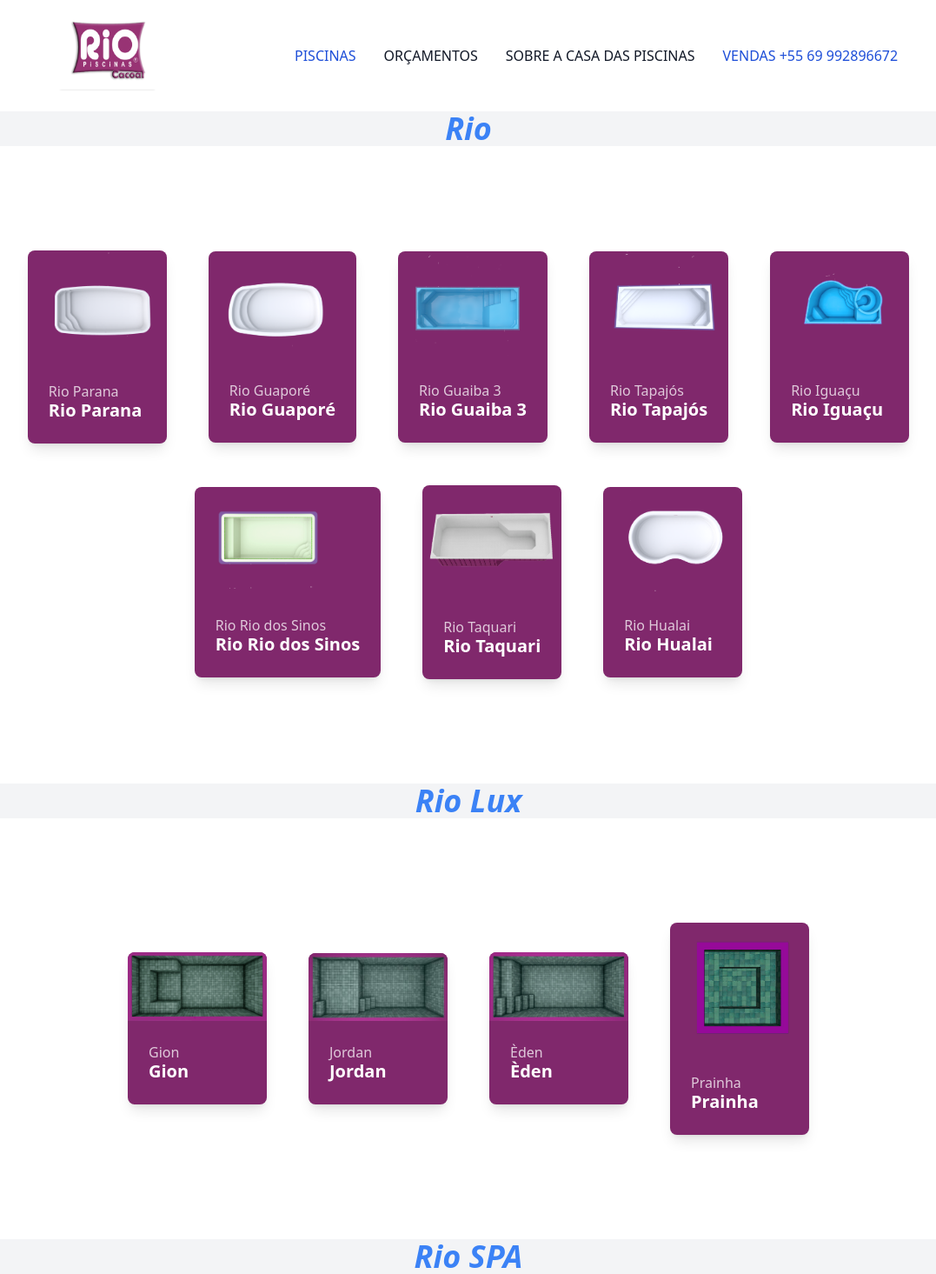
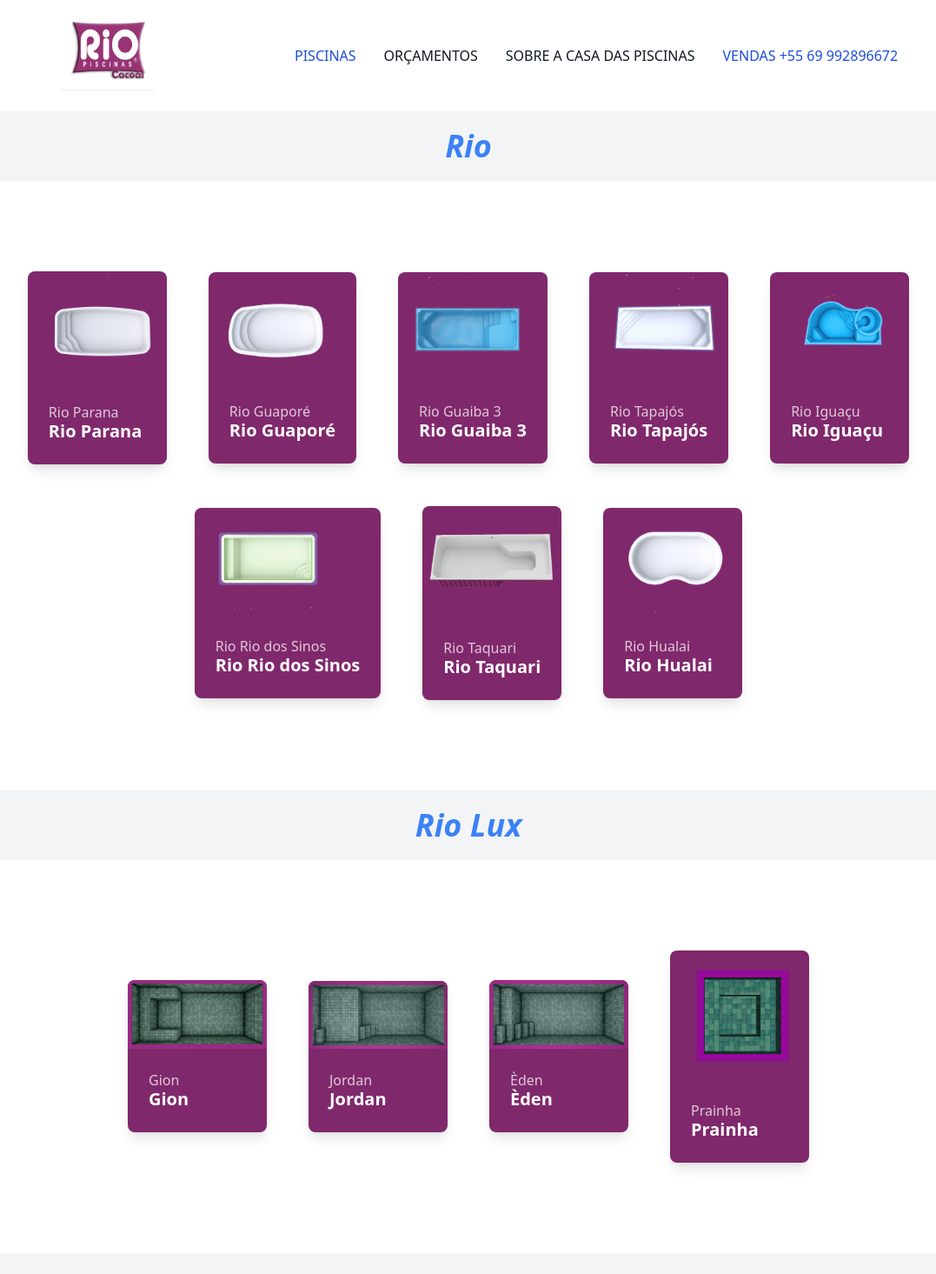
Before and after one commit to Anderson2022/CasaDasPiscinas, a Vue app: page /stock in a window 1280 px wide. Shown: the top 1465 px of the page at 87% size, without its empty margins (101-1178 px from the left). Built offline with nearby package versions, Linux system fonts and the light colour scheme.

Commit message:
feat: insert image

```diff
--- a/src/components/StockPage.vue
+++ b/src/components/StockPage.vue
@@ -38,24 +38,24 @@
 
 <!-- Produtos.vue -->
 <template>
-  <div class="w-screen h-10 flex items-center justify-center bg-gray-100">
+  <div class="w-screen h-20 flex items-center justify-center bg-gray-100">
     <h1 class="text-blue-500 font-bold italic text-4xl">Rio <span class="text-pool-500"></span></h1>
   </div>
-  <div class="p-24 flex flex-wrap items-center justify-center">
+  <div class="p-20 flex flex-wrap items-center justify-center">
     <ProductCard v-for="produto in produtos" :key="produto.id" :produto="produto" />
   </div>
 
-  <div class="w-screen h-10 flex items-center justify-center bg-gray-100">
+  <div class="w-screen h-20 flex items-center justify-center bg-gray-100">
     <h1 class="text-blue-500 font-bold italic text-4xl">
       Rio <span class="text-pool-500">Lux</span>
     </h1>
   </div>
 
-  <div class="p-24 flex flex-wrap items-center justify-center">
+  <div class="p-20 flex flex-wrap items-center justify-center">
     <ProductCardLux v-for="produto1 in produtosLLux" :key="produto1.id" :produto1="produto1" />
   </div>
 
-  <div class="w-screen h-10 flex items-center justify-center bg-gray-100">
+  <div class="w-screen h-20 flex items-center justify-center bg-gray-100">
     <h1 class="text-blue-500 font-bold italic text-4xl">
       Rio <span class="text-pool-500">SPA</span>
     </h1>
```
